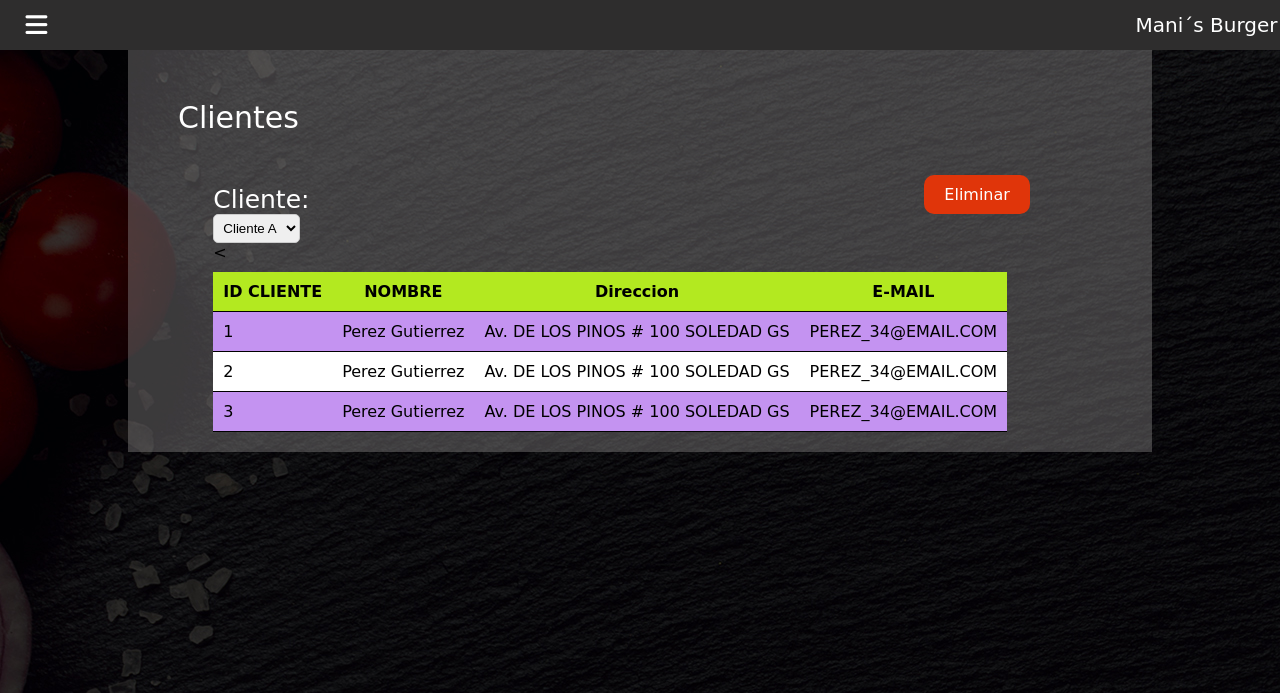
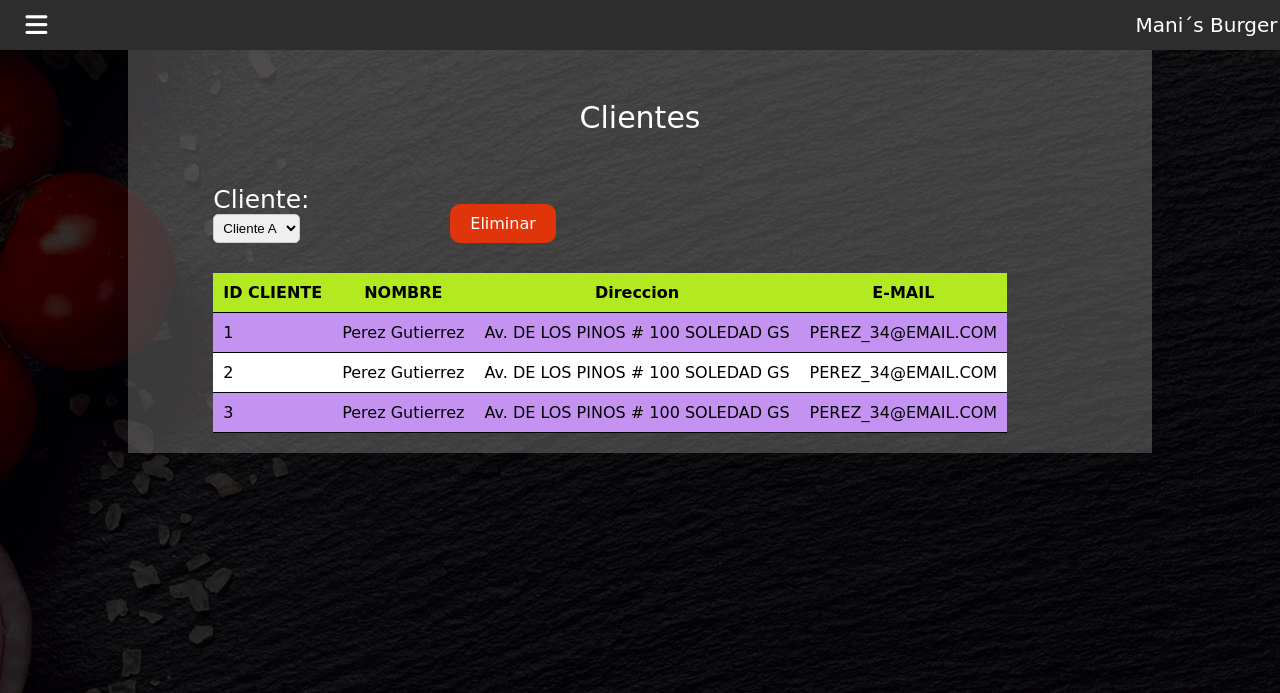
Before and after one commit to Fundamentos2020/manis_burger, a PHP site: page /admin_Clientes.html in a window 1280 px wide. Shown: the top 693 px of the page. Run offline with PHP 8.4, Linux system fonts and the light colour scheme; some libraries are stand-ins or nearby versions; some web fonts are replaced.

Commit message:
correccion de errores
correcion de errores de vista

```diff
--- a/admin_Clientes.html
+++ b/admin_Clientes.html
@@ -18,7 +18,7 @@
         </div>
         <span class="letrero-bar">Mani´s Burger</span>
     </div>
-    <div class="panel-der col-m-3 col-s-5" id="panel">
+    <div class="panel-der col-m-3 col-s-8" id="panel">
         <div class="panel-foto col-m-10 col-s-10 offset-s-1 offset-m-1"></div>
         <div class="letrero-panel posicion-let col-m-10 col-s-10 offset-s-1 offset-m-1">
             Administrador
@@ -32,17 +32,18 @@
     <div class="layout">
         <div class="row">
             <div class="seccion-contenido col-m-12 col-s-12">
-                <div class="titulo-seccion col-m-12 col-s-12">
+                <div class="titulo-seccion center col-m-12 col-s-12">
                     <span>Clientes</span>
                 </div>
                 <div class="seccion-forms col-m-10 col-s-10 offset-m-1 offset-s-1">
                     <div class="form">
                         <div class="row">
-                            <div class="col-m-4">
+                            <div class="col-m-4 col-s4">
                                 <div class="row">
                                     <span class="label-text">Cliente: </span>
                                 </div>
                                 <div class="row">
+                                    <div class="col-m-4 col-s-4">
                                        <select class="field" id="cliente">
                                             <option value="1">Cliente A</option>
                                             <option value="2">Cliente B</option>
@@ -50,11 +51,15 @@
                                             <option value="4">Cliente D</option>
                                         </select>
                                     </div>
+                                   <div class="col-m-2 offset-m-6 col-s-3 offset-s-4">
+                                        <div class="div-btn2">
+                                            <a href="#" class="btn btn-eliminar">Eliminar</a>
+                                        </div>
+                                    </div>
+                                </div>
 
                             </div>
-                            <div class="col-m-2 offset-m-6">
-                                <div class="row div-btn2"><a href="#" class="btn btn-eliminar">Eliminar</a></div>
-                            </div>
+
                         </div>
                         <div class="row">
                             <div class="tabla">
@@ -77,7 +82,7 @@
 
                                     </tr>
                                     <tr>
-                                        <<td>2</td>
+                                        <td>2</td>
                                         <td>Perez Gutierrez</td>
                                         <td>
                                             Av. DE LOS PINOS # 100 SOLEDAD GS
--- a/css/administracion.css
+++ b/css/administracion.css
@@ -6,9 +6,21 @@ body{
 }
 
 @media (min-width: 0px){
+    .overflow{
+        overflow: hidden;
+    }
+    .ocultar{
+        visibility: hidden;
+        overflow: hidden;
+    }
+    .layout{
+        margin-left: 5%;
+        margin-right: 5%;
+
+    }
     .letrero-bar{
         font-family: 'Bellota', cursive;
-        margin-left: 45%;
+        margin-left: 30%;
         font-size: 20px;
     }
 
@@ -21,8 +33,28 @@ body{
         background-size: cover;
         height: 200px;
     }
+    .tabla{
+        overflow: scroll;
+    }
+    .center{
+        text-align: center;
+    }
 }
 @media (min-width: 720px){
+
+    .overflow{
+        overflow: visible;
+    }
+    .ocultar{
+        visibility: visible;
+        overflow: visible;
+    }
+
+    .layout{
+        margin-left: 10%;
+        margin-right: 10%;
+
+    }
     .letrero-bar{
         font-family: 'Bellota', cursive;
         margin-left: 85%;
@@ -46,6 +78,10 @@ body{
         top: -200px;
         left: 70px;
         overflow: hidden;
+    }
+
+    .tabla{
+        overflow: auto;
     }
 }
 .title-bar{
@@ -101,11 +137,7 @@ body{
 
 /*contenido*/
 
-.layout{
-    margin-left: 10%;
-    margin-right: 10%;
 
-}
 
 .titulo-seccion{
     color: white;
--- a/js/admin.js
+++ b/js/admin.js
@@ -1,7 +1,6 @@
-document.getElementById('btn-menu').addEventListener('click', muestraMenu)
 var visible_panel = 0
-
-function muestraMenu(){
+document.getElementById('btn-menu').addEventListener('click', function(e){
+    e.preventDefault()
     const panel = document.getElementById('panel')
     if(visible_panel===0)
     {
@@ -21,4 +20,5 @@ function muestraMenu(){
 
 
     panel.style.transition= 'ease 0.5s all'
-}
+
+})
```
Lines whose indentation alone changed are shown as unchanged.
